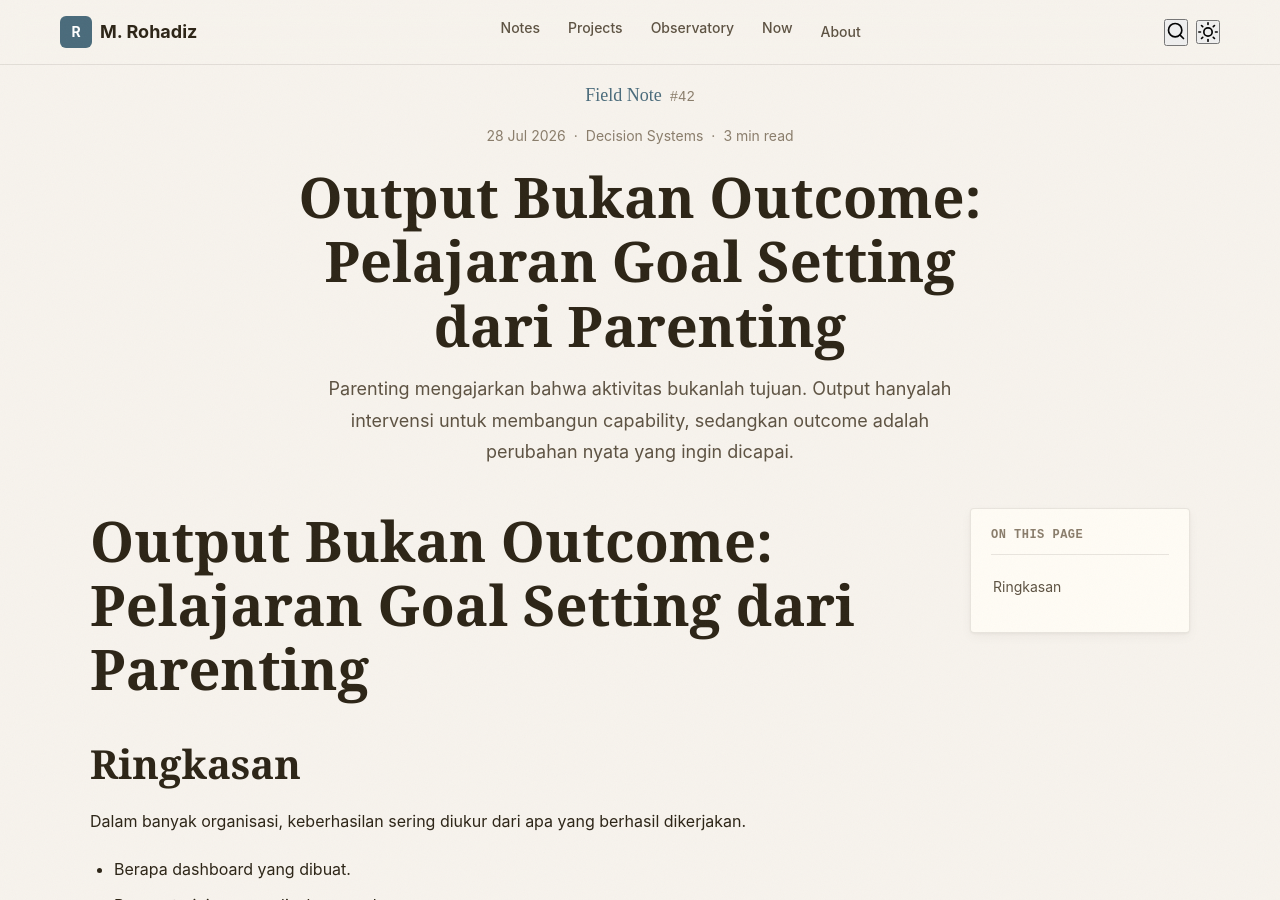
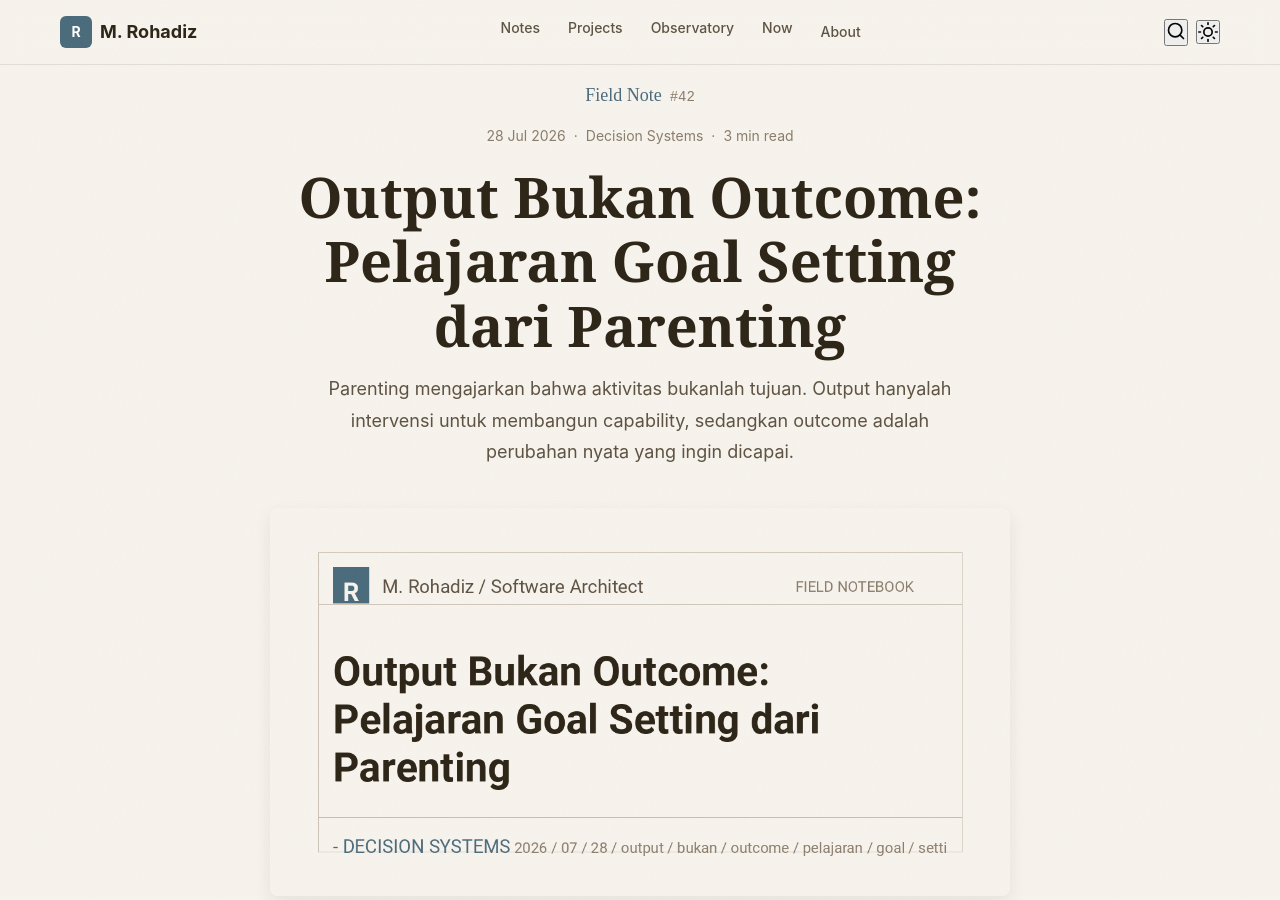
Before and after one commit to mrohadiz/mrohadiz.github.io, a Jekyll site: the page built from _posts/2026-07-28-output-bukan-outcome-pelajaran-goal-setting-dari-parenting.md, in a window 1280 px wide and 900 px high. Built offline with Jekyll 4.4.1, drawn with Linux system fonts in a browser that asks for light colours; some web fonts are replaced.

Commit message:
chore(seo): auto-generate open graph images [skip ci]

```diff
--- a/_posts/2026-07-28-output-bukan-outcome-pelajaran-goal-setting-dari-parenting.md
+++ b/_posts/2026-07-28-output-bukan-outcome-pelajaran-goal-setting-dari-parenting.md
@@ -11,6 +11,7 @@ tags:
   - capability-building
   - systems-thinking
 excerpt: "Parenting mengajarkan bahwa aktivitas bukanlah tujuan. Output hanyalah intervensi untuk membangun capability, sedangkan outcome adalah perubahan nyata yang ingin dicapai."
+image: /assets/images/og/2026-07-28-output-bukan-outcome-pelajaran-goal-setting-dari-parenting.png
 ---
 
 # Output Bukan Outcome: Pelajaran Goal Setting dari Parenting
```
Also changed, not shown: .og-cache.json, assets/images/og/2026-07-28-output-bukan-outcome-pelajaran-goal-setting-dari-parenting.png (added).
